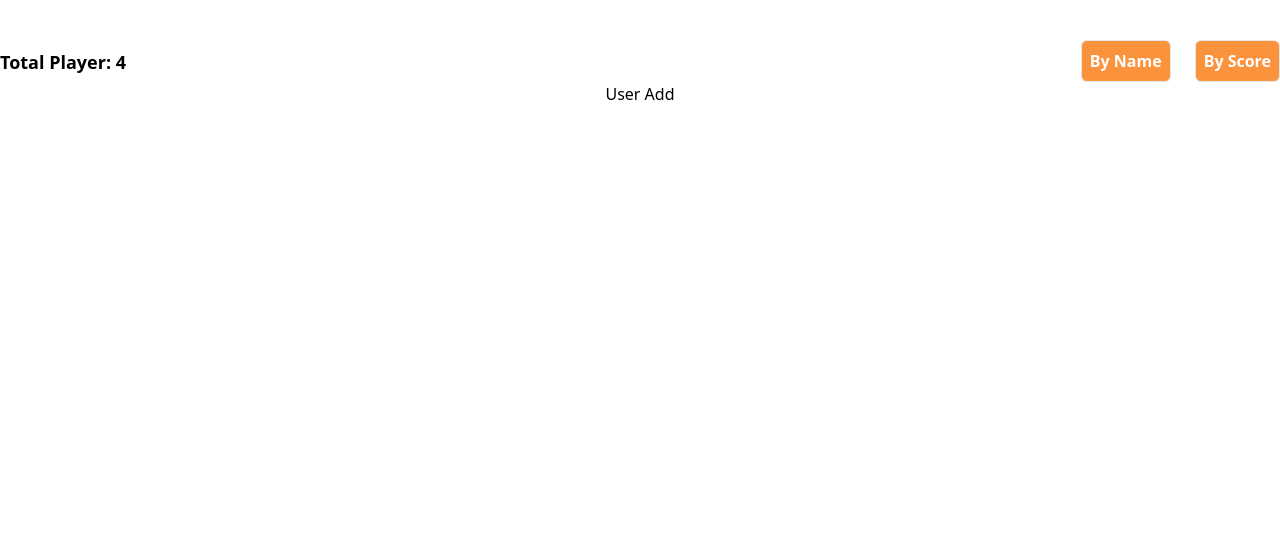
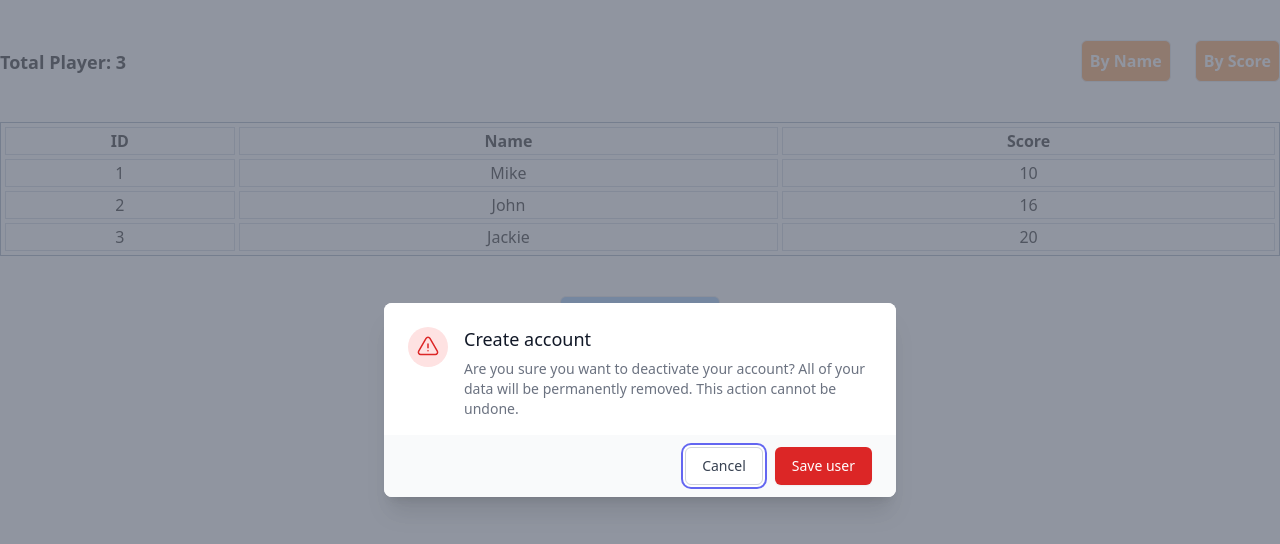
Before and after one commit to Yalalt/scoreBoard, a React (Create React App) app: page / in a window 1280 px wide. Shown: the top 544 px of the page. Built offline with nearby package versions, Linux system fonts and the light colour scheme.

Commit message:
Users innformation in table display

```diff
--- a/package.json
+++ b/package.json
@@ -3,6 +3,8 @@
   "version": "0.1.0",
   "private": true,
   "dependencies": {
+    "@headlessui/react": "^1.7.7",
+    "@heroicons/react": "^2.0.13",
     "@testing-library/jest-dom": "^5.16.5",
     "@testing-library/react": "^13.4.0",
     "@testing-library/user-event": "^13.5.0",
--- a/src/App.js
+++ b/src/App.js
@@ -2,6 +2,7 @@
 import Header from "./component/Header";
 import Users from "./component/Users";
 import Controller from "./component/Controller";
+import Modal from "./component/Modal";
 
 function App() {
   let [userNo, setUserNo] = useState(0);
@@ -18,6 +19,7 @@
       <Header users={users} />
       <Users usersData={users} />
       <Controller />
+      <Modal className="hidden" />
     </div>
   );
 }
--- a/src/component/Controller/index.jsx
+++ b/src/component/Controller/index.jsx
@@ -1,7 +1,10 @@
 const Controller = () => {
   return (
     <div>
-      <button type="button" className="">
+      <button
+        type="button"
+        className="button border bg-blue-300 hover:bg-blue-400 text-white text-lg px-10 py-2 rounded-md"
+      >
         User Add
       </button>
     </div>
--- a/src/component/Header/index.jsx
+++ b/src/component/Header/index.jsx
@@ -1,9 +1,7 @@
 const Header = (props) => {
   return (
     <div className="flex mt-10 justify-between align-middle w-full font-bold">
-      <span className="pt-2 text-lg">
-        Total Player: {props.users.length + 1}
-      </span>
+      <span className="pt-2 text-lg">Total Player: {props.users.length}</span>
       <div className="flex gap-x-6">
         <button
           type="button"
--- /dev/null
+++ b/src/component/Modal/index.js
@@ -0,0 +1,91 @@
+import { Fragment, useRef, useState } from "react";
+import { Dialog, Transition } from "@headlessui/react";
+import { ExclamationTriangleIcon } from "@heroicons/react/24/outline";
+
+export default function Modal() {
+  const [open, setOpen] = useState(true);
+
+  const cancelButtonRef = useRef(null);
+
+  return (
+    <Transition.Root show={open} as={Fragment}>
+      <Dialog
+        as="div"
+        className="relative z-10"
+        initialFocus={cancelButtonRef}
+        onClose={setOpen}
+      >
+        <Transition.Child
+          as={Fragment}
+          enter="ease-out duration-300"
+          enterFrom="opacity-0"
+          enterTo="opacity-100"
+          leave="ease-in duration-200"
+          leaveFrom="opacity-100"
+          leaveTo="opacity-0"
+        >
+          <div className="fixed inset-0 bg-gray-500 bg-opacity-75 transition-opacity" />
+        </Transition.Child>
+
+        <div className="fixed inset-0 z-10 overflow-y-auto">
+          <div className="flex min-h-full items-end justify-center p-4 text-center sm:items-center sm:p-0">
+            <Transition.Child
+              as={Fragment}
+              enter="ease-out duration-300"
+              enterFrom="opacity-0 translate-y-4 sm:translate-y-0 sm:scale-95"
+              enterTo="opacity-100 translate-y-0 sm:scale-100"
+              leave="ease-in duration-200"
+              leaveFrom="opacity-100 translate-y-0 sm:scale-100"
+              leaveTo="opacity-0 translate-y-4 sm:translate-y-0 sm:scale-95"
+            >
+              <Dialog.Panel className="relative transform overflow-hidden rounded-lg bg-white text-left shadow-xl transition-all sm:my-8 sm:w-full sm:max-w-lg">
+                <div className="bg-white px-4 pt-5 pb-4 sm:p-6 sm:pb-4">
+                  <div className="sm:flex sm:items-start">
+                    <div className="mx-auto flex h-12 w-12 flex-shrink-0 items-center justify-center rounded-full bg-red-100 sm:mx-0 sm:h-10 sm:w-10">
+                      <ExclamationTriangleIcon
+                        className="h-6 w-6 text-red-600"
+                        aria-hidden="true"
+                      />
+                    </div>
+                    <div className="mt-3 text-center sm:mt-0 sm:ml-4 sm:text-left">
+                      <Dialog.Title
+                        as="h3"
+                        className="text-lg font-medium leading-6 text-gray-900"
+                      >
+                        Create account
+                      </Dialog.Title>
+                      <div className="mt-2">
+                        <p className="text-sm text-gray-500">
+                          Are you sure you want to deactivate your account? All
+                          of your data will be permanently removed. This action
+                          cannot be undone.
+                        </p>
+                      </div>
+                    </div>
+                  </div>
+                </div>
+                <div className="bg-gray-50 px-4 py-3 sm:flex sm:flex-row-reverse sm:px-6">
+                  <button
+                    type="button"
+                    className="inline-flex w-full justify-center rounded-md border border-transparent bg-red-600 px-4 py-2 text-base font-medium text-white shadow-sm hover:bg-red-700 focus:outline-none focus:ring-2 focus:ring-red-500 focus:ring-offset-2 sm:ml-3 sm:w-auto sm:text-sm"
+                    onClick={() => setOpen(false)}
+                  >
+                    Save user
+                  </button>
+                  <button
+                    type="button"
+                    className="mt-3 inline-flex w-full justify-center rounded-md border border-gray-300 bg-white px-4 py-2 text-base font-medium text-gray-700 shadow-sm hover:bg-gray-50 focus:outline-none focus:ring-2 focus:ring-indigo-500 focus:ring-offset-2 sm:mt-0 sm:ml-3 sm:w-auto sm:text-sm"
+                    onClick={() => setOpen(false)}
+                    ref={cancelButtonRef}
+                  >
+                    Cancel
+                  </button>
+                </div>
+              </Dialog.Panel>
+            </Transition.Child>
+          </div>
+        </div>
+      </Dialog>
+    </Transition.Root>
+  );
+}
--- a/src/component/Users/index.jsx
+++ b/src/component/Users/index.jsx
@@ -1,15 +1,23 @@
 const Users = (props) => {
-  props.usersData.map((item) => {
-    console.log("Item: " + item.id);
-    console.log("Item: " + item.name);
-    console.log("Item: " + item.score);
-    return (
-      <div className="flex gap-x-2 border">
-        <span className="">{item.id}</span>
-        <span className="">{item.name}</span>
-        <span className="">{item.score}</span>
-      </div>
-    );
-  });
+  return (
+    <table className="border-separate border-spacing-1 border border-slate-400 w-full text-center my-10">
+      <thead className="w-10">
+        <tr>
+          <th className="border border-slate-300">ID</th>
+          <th className="border border-slate-300">Name</th>
+          <th className="border border-slate-300">Score</th>
+        </tr>
+      </thead>
+      <tbody>
+        {props.usersData.map((user, ind) => (
+          <tr key={ind}>
+            <td className="border border-slate-300">{user.id}</td>
+            <td className="border border-slate-300">{user.name}</td>
+            <td className="border border-slate-300">{user.score}</td>
+          </tr>
+        ))}
+      </tbody>
+    </table>
+  );
 };
 export default Users;
```
Also changed, not shown: 1 other file (tests, documents, lock files or other folders).
